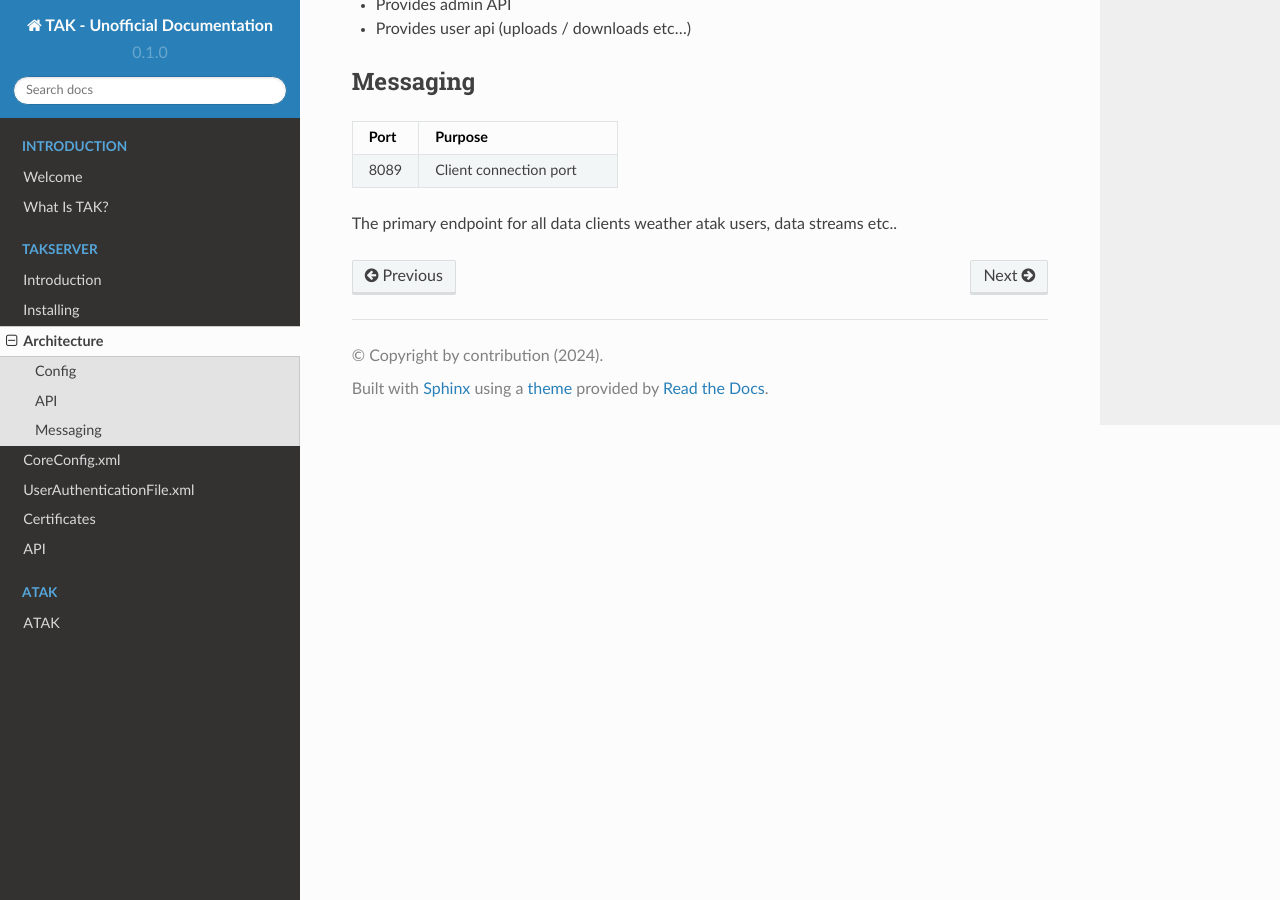
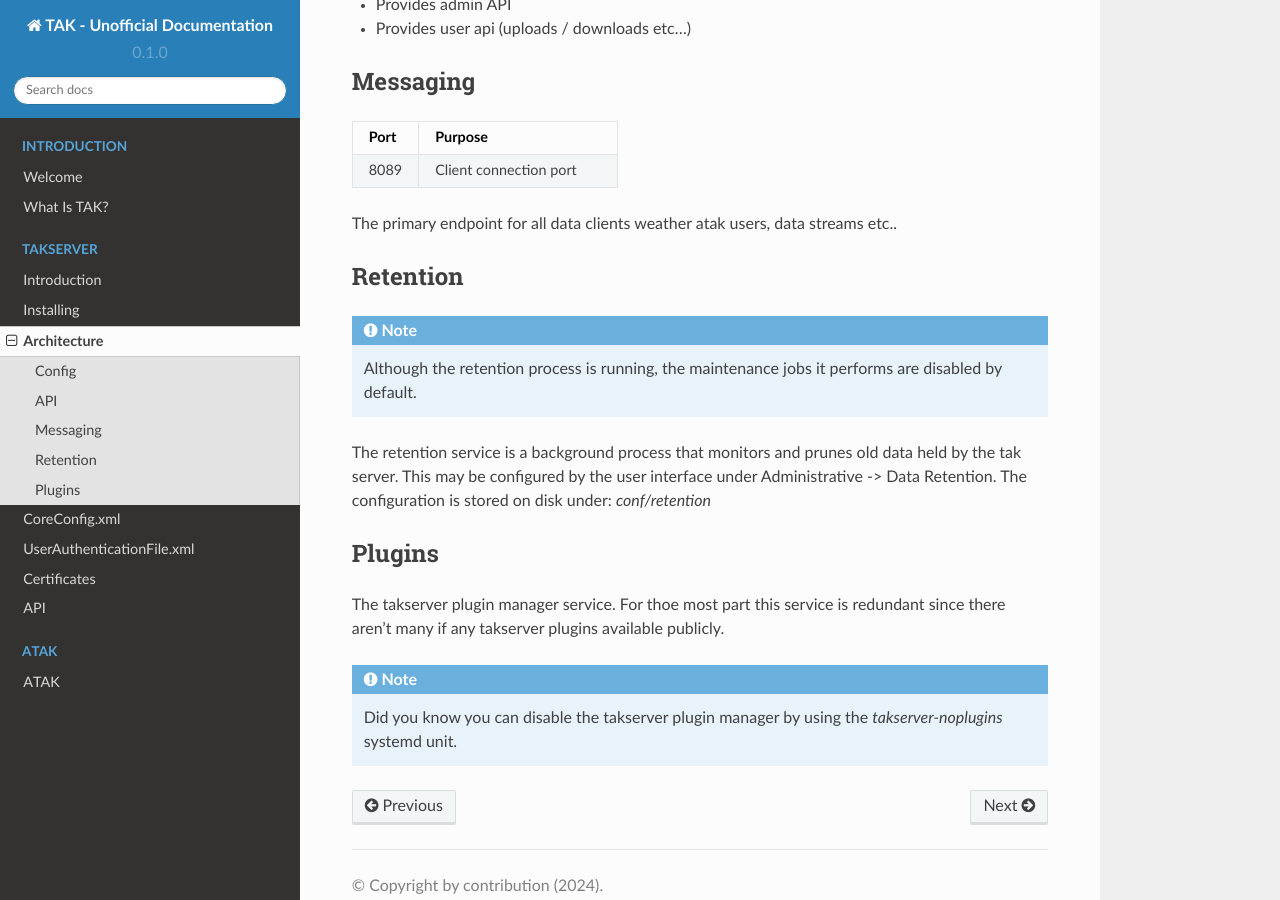
Before and after one commit to jimmypw/doc-tak, a Sphinx documentation site: the page built from docs/source/takserver/architecture.rst, in a window 1280 px wide and 900 px high, scrolled down 1046 px. Built offline with Sphinx 7.4.7 and the Read the Docs theme 2.0.0, drawn with Linux system fonts in a browser that asks for light colours.

Commit message:
doc: added retention to architecture doc: added plugins to architecture

```diff
--- a/docs/source/takserver/architecture.rst
+++ b/docs/source/takserver/architecture.rst
@@ -64,3 +64,25 @@
 
 
 The primary endpoint for all data clients weather atak users, data streams etc..
+
+Retention
+---------
+
+.. note::
+  Although the retention process is running, the maintenance jobs it performs
+  are disabled by default.
+
+The retention service is a background process that monitors and prunes old data
+held by the tak server. This may be configured by the user interface under
+Administrative -> Data Retention. The configuration is stored on disk under:
+`conf/retention`
+
+Plugins
+-------
+
+The takserver plugin manager service. For thoe most part this service is
+redundant since there aren't many if any takserver plugins available publicly.
+
+.. note::
+  Did you know you can disable the takserver plugin manager by using the
+  `takserver-noplugins` systemd unit.
```
